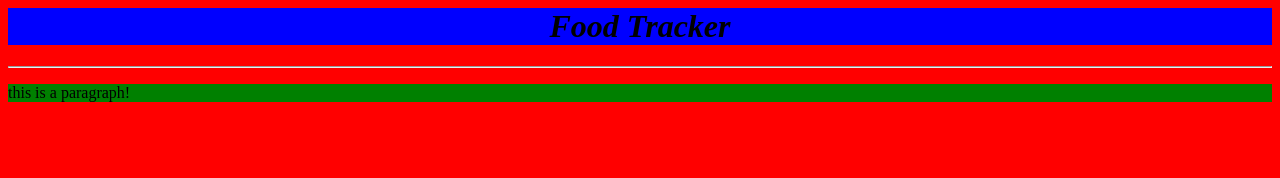
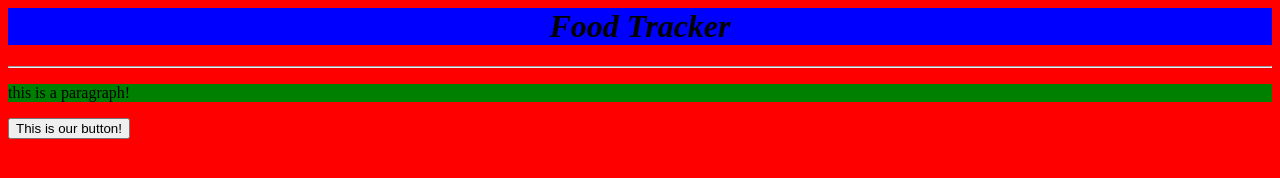
Before and after one commit to hdyoungg/darkstarFoodTracker, a plain HTML site: page levi/index.html in a window 1280 px wide. Drawn offline with Linux system fonts and the light colour scheme.

Commit message:
additional Javascript

```diff
--- a/levi/index.html
+++ b/levi/index.html
@@ -21,6 +21,11 @@
     </style>
 
     <script>
+
+      function alertFunction() {
+        alert("This is something different");
+      }
+
     </script>
 
   </head>
@@ -37,5 +42,6 @@
 <div class="greenClass">
     <p>this is a paragraph!</p>
 </div>
+  <button onclick="alertFunction()">This is our button!</button>
   </body>
 </html>
```
